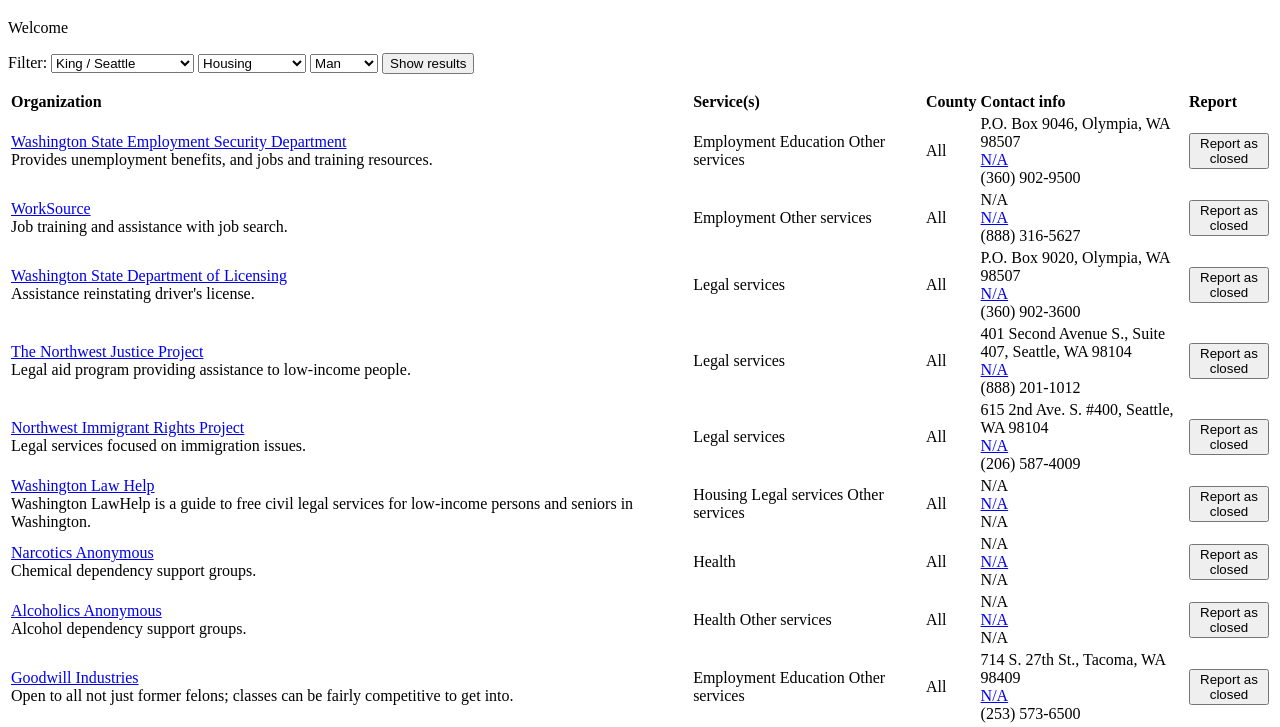
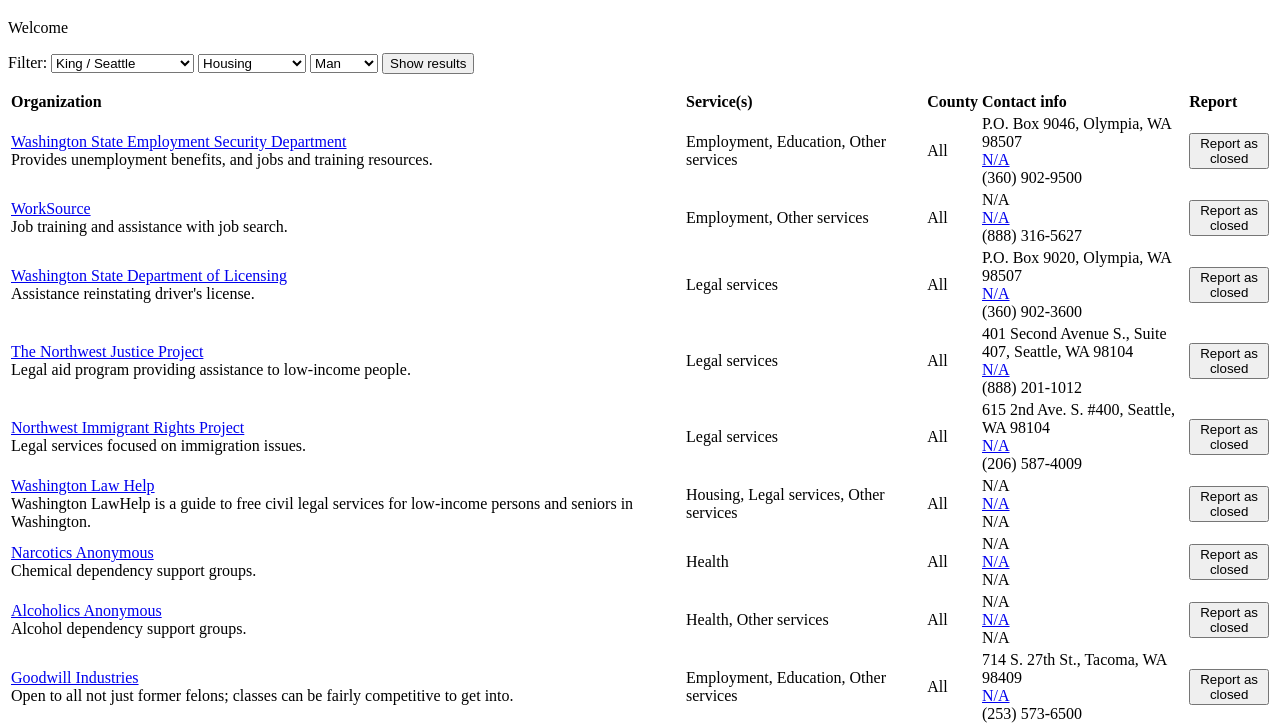
Before and after one commit to re-entry-guide/re-entry-guide, a plain HTML site: page index.html in a window 1280 px wide. Shown: the part 61-788 px from the top of the page. Drawn offline with Linux system fonts and the light colour scheme.

Commit message:
[Index] Comma separate list of services

```diff
--- a/index.html
+++ b/index.html
@@ -40,22 +40,27 @@
   var strServices = "";
   try {
     if (objOrg.housing == "Y") {
-      strServices += "Housing ";
+      strServices += "Housing";
     }
     if (objOrg.employment == "Y") {
-      strServices += "Employment ";
+      if (strServices.length > 0) { strServices += ", "; }
+      strServices += "Employment";
     }
     if (objOrg.legal == "Y") {
-      strServices += "Legal services ";
+      if (strServices.length > 0) { strServices += ", "; }
+      strServices += "Legal services";
     }
     if (objOrg.education == "Y") {
-      strServices += "Education ";
+      if (strServices.length > 0) { strServices += ", "; }
+      strServices += "Education";
     }
     if (objOrg.health == "Y") {
-      strServices += "Health ";
+      if (strServices.length > 0) { strServices += ", "; }
+      strServices += "Health";
     }
     if (objOrg.other == "Y") {
-      strServices += "Other services ";
+      if (strServices.length > 0) { strServices += ", "; }
+      strServices += "Other services";
     }
     strReturn += "<td>" + strServices + "</td>";
   } catch (err) {
```
